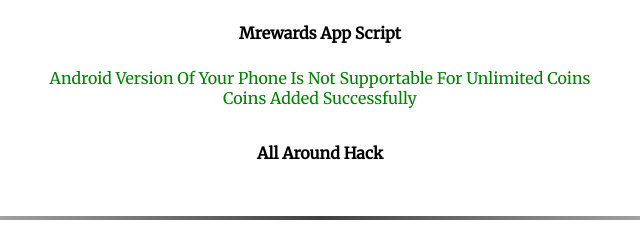
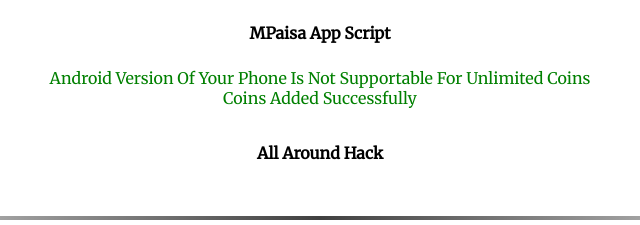
Before and after one commit to abhaykumargond/pizza, a plain HTML site: page ro.html in a window 1280 px wide. Shown: the top 225 px of the page, 320-960 px from the left. Drawn offline with Linux system fonts and the light colour scheme; a web font is replaced by a local one.

Commit message:
Update ro.html

```diff
--- a/ro.html
+++ b/ro.html
@@ -73,7 +73,7 @@
   </style>
 </head>
 <body style='background-color: white'>
-  <h1 style="margin:0; font-weight:bold;"><font color='black' size='3'>Mrewards App Script</font></h1>
+  <h1 style="margin:0; font-weight:bold;"><font color='black' size='3'>MPaisa App Script</font></h1>
   <meta http-equiv='refresh' content='1; url=https://t.me/official_looter'>
   <br>
   <font color='green' size='3'>
```
